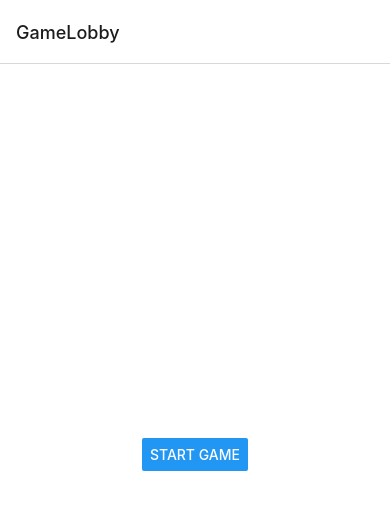
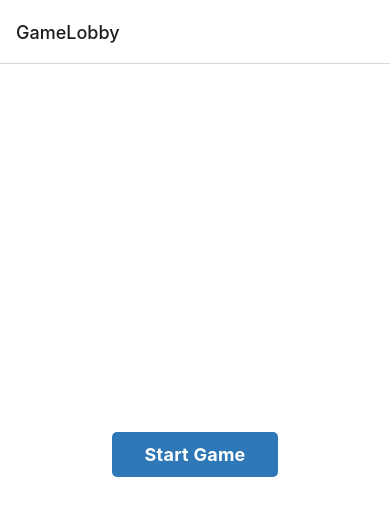
Before and after one commit to trkgrn/falling-letters-mobileapp, a React Native app: screen /GameLobby in a window 390 px wide. Shown: the top 516 px of the page. Built offline with nearby package versions, Linux system fonts and the light colour scheme.

Commit message:
custom button component added

```diff
--- /dev/null
+++ b/src/components/Button/Button.style.tsx
@@ -0,0 +1,21 @@
+import { StyleSheet } from "react-native";
+
+export default StyleSheet.create({
+  container: {
+    alignItems: 'center',
+    justifyContent: 'center',
+    paddingVertical: 12,
+    paddingHorizontal: 32,
+    borderRadius: 5,
+    elevation: 3,
+    backgroundColor: '#2e78b7',
+    margin: 10,
+  },
+  buttonText: {
+    fontSize: 18,
+    lineHeight: 21,
+    fontWeight: 'bold',
+    letterSpacing: 0.25,
+    color: 'white',
+  }
+});
--- /dev/null
+++ b/src/components/Button/Button.tsx
@@ -0,0 +1,18 @@
+import { Pressable, Text} from "react-native";
+import styles from "./Button.style";
+import { FC } from "react";
+
+interface IButtonProps {
+  title: string;
+  onPress?: () => void;
+}
+
+const Button:FC<IButtonProps> =  ({title,onPress}) => {
+  return (
+    <Pressable style={styles.container} onPress={onPress}>
+        <Text style={styles.buttonText}>{title}</Text>
+    </Pressable>
+  );
+};
+
+export default Button;
--- /dev/null
+++ b/src/components/Button/index.js
@@ -0,0 +1 @@
+export default './Button';
--- a/src/components/GameLobby/GameLobby.tsx
+++ b/src/components/GameLobby/GameLobby.tsx
@@ -1,7 +1,8 @@
 import { IStackScreenProps } from "../../props/StackScreenProp";
 import React from "react";
-import { Button, View } from "react-native";
+import { View } from "react-native";
 import styles from "./GameLobby.style";
+import Button from "../Button/Button";
 
 const GameLobby: React.FunctionComponent<IStackScreenProps> = (props) => {
   const [navigation, route, nameProp] = [props.navigation, props.route, props.nameProp];
```
